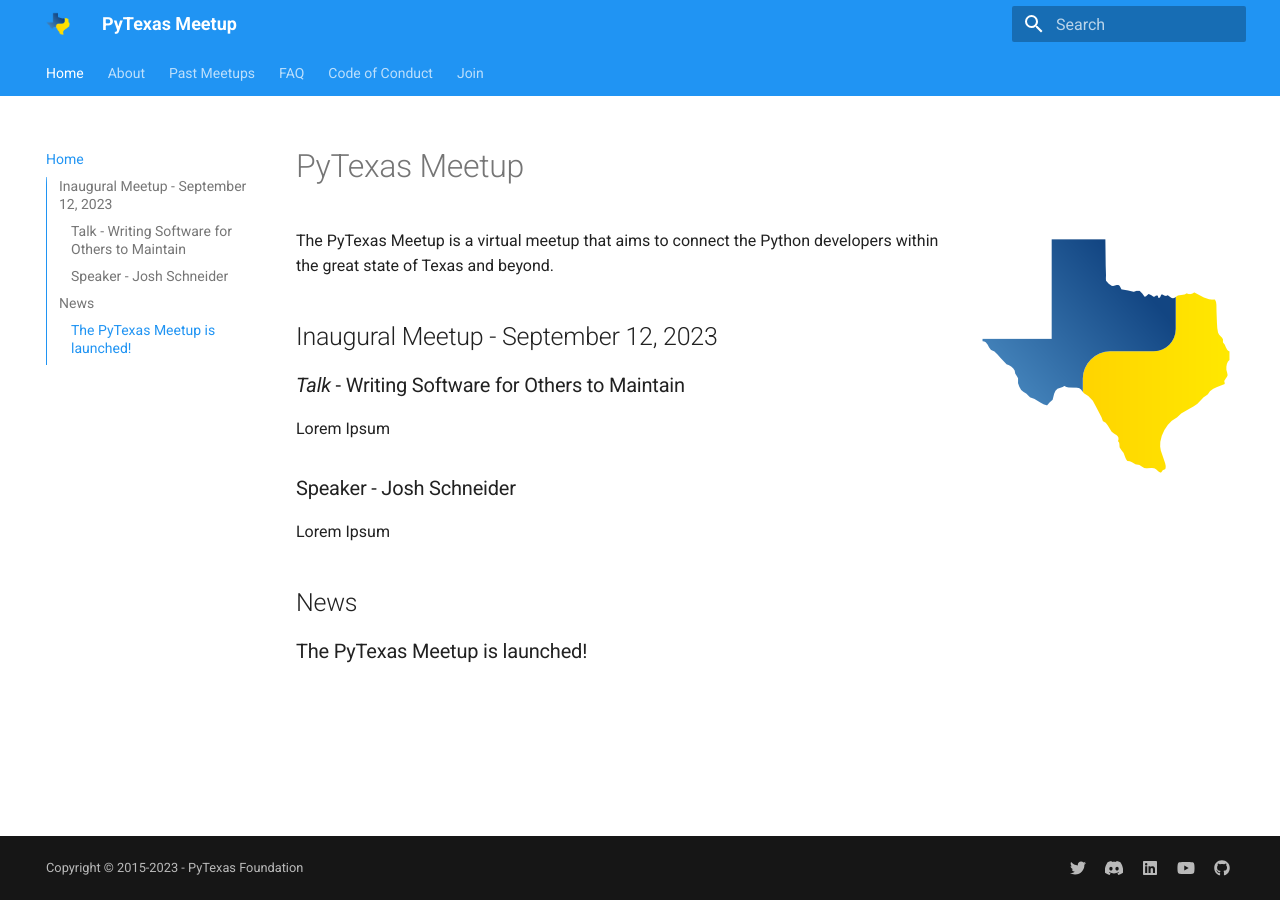
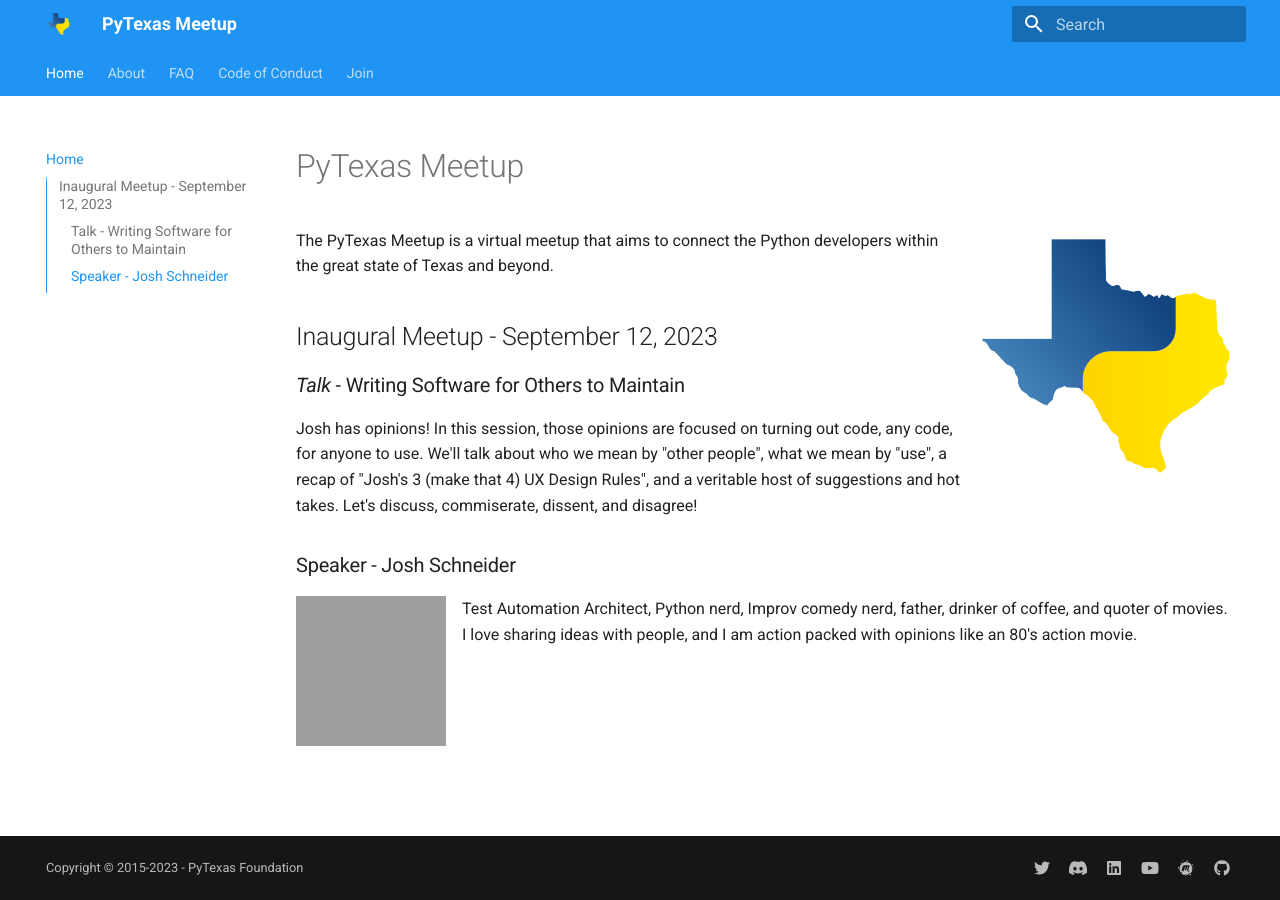
Before and after one commit to pytexas/meetup, an MkDocs documentation site: the page built from docs/index.md, in a window 1280 px wide. Built offline with MkDocs 1.6.1 and Material for MkDocs 9.7.7, drawn with Linux system fonts in a browser that asks for light colours; grey boxes are pictures that could not be loaded.

Commit message:
final tweaks before launch

```diff
--- a/docs/index.md
+++ b/docs/index.md
@@ -10,11 +10,8 @@
 ## Inaugural Meetup - September 12, 2023
 
 ### _Talk_ - Writing Software for Others to Maintain
-Lorem Ipsum
+Josh has opinions! In this session, those opinions are focused on turning out code, any code, for anyone to use. We'll talk about who we mean by "other people", what we mean by "use", a recap of "Josh's 3 (make that 4) UX Design Rules", and a veritable host of suggestions and hot takes. Let's discuss, commiserate, dissent, and disagree!
 
 ### Speaker - Josh Schneider
-Lorem Ipsum
-
-## News
-
-### The PyTexas Meetup is launched!
+![Josh Schneider Avatar](https://github.com/dijital20.png){: style="height:150px;width:150px" align=left}
+Test Automation Architect, Python nerd, Improv comedy nerd, father, drinker of coffee, and quoter of movies. I love sharing ideas with people, and I am action packed with opinions like an 80's action movie.
--- a/mkdocs.yml
+++ b/mkdocs.yml
@@ -71,18 +71,18 @@
 nav:
   - Home: index.md
   - About: about.md
-  - Past Meetups:
-    - past_meetups/index.md
+  #- Past Meetups:
+  #  - past_meetups/index.md
   - FAQ: faq.md
   - Code of Conduct: code-of-conduct.md
   - Join: https://discord.gg/jNPAbcNukj
 
 plugins:
   - search
-  - blog:
-      blog_dir: past_meetups
-      blog_toc: true
-      post_url_format: "{slug}"
+  #- blog:
+  #    blog_dir: past_meetups
+  #    blog_toc: true
+  #    post_url_format: "{slug}"
 
 extra:
   generator: false
@@ -97,6 +97,8 @@
       link: https://www.linkedin.com/company/pytexas-foundation
     - icon: fontawesome/brands/youtube
       link: https://www.youtube.com/c/pytexas
+    - icon: fontawesome/brands/meetup
+      link: https://www.meetup.com/pytexas-virtual-meetup/
     - icon: fontawesome/brands/github
       link: https://github.com/pytexas
 
```
Also changed, not shown: docs/about.md (+4 -1 lines).
